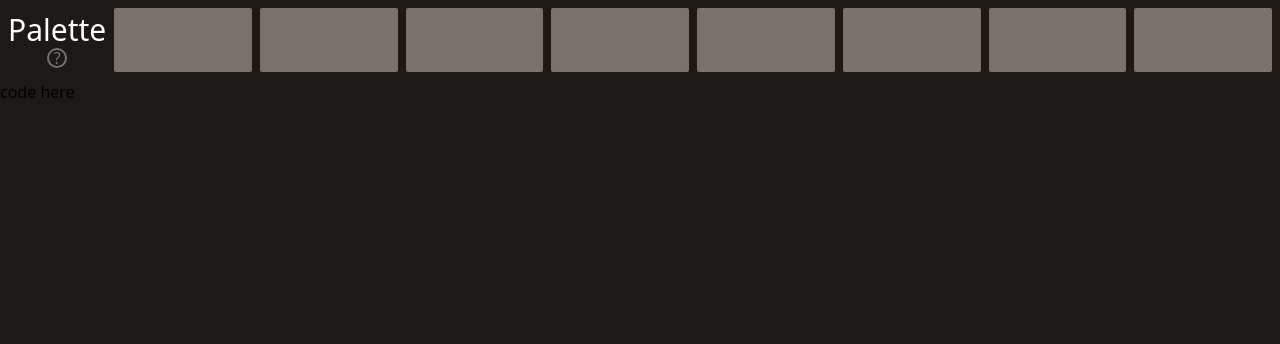
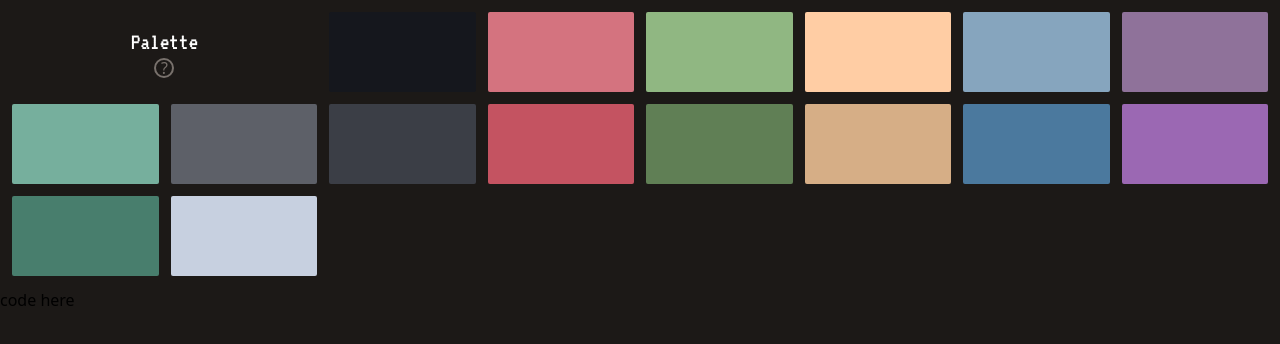
Before and after one commit to j4ns8i/j4ns8i.github.io, a React (Vite) app: page / in a window 1280 px wide. Shown: the top 344 px of the page. Built offline with nearby package versions, Linux system fonts and the light colour scheme.

Commit message:
WIP: using themed colors, moving to HexColorPicker

```diff
--- a/package.json
+++ b/package.json
@@ -12,6 +12,7 @@
   "dependencies": {
     "@jaames/iro": "^5.5.2",
     "react": "^18.2.0",
+    "react-colorful": "^5.6.1",
     "react-dom": "^18.2.0"
   },
   "devDependencies": {
--- a/src/App.tsx
+++ b/src/App.tsx
@@ -1,84 +1,117 @@
 // import circleQuestion from './assets/circle-question.svg'
 
-import iro from "@jaames/iro"
-import { MouseEvent, useRef } from "react"
+// import iro from "@jaames/iro"
+import { MouseEvent, useRef, useState } from "react"
+import { HexColorPicker } from "react-colorful";
 
 function PaletteHeader() {
-  return <h1 className="text-3xl text-white">Palette</h1>
+  return <h1 className="text-2xl font-theme_mono text-white">Palette</h1>
 }
 
 function PaletteInfo() {
   return (
-    <div className="size-5 rounded-full flex justify-center items-center border-2 border-stone-500">
+    <div className="size-5 rounded-full flex justify-center items-center border-2 border-stone-500 mx-auto">
       <p className="text-stone-500">?</p>
     </div>
   )
 }
 
-function PaletteColorBox() {
-  const myRef = useRef<HTMLDivElement>(null)
-  const visible = useRef(false)
+function PaletteColorBox({ bgColor }: { bgColor: string }) {
+  const baseRef = useRef<HTMLDivElement>(null);
+  const pickerRef = useRef<HTMLInputElement>(null);
+  const [visible, setVisible] = useState(false);
+  const [bgc, setBgc] = useState(bgColor);
 
   const handleClick = (event: MouseEvent) => {
-    if (visible.current) {
+    if (visible) {
       return
     }
-    visible.current = true
+    setVisible(true)
     const x = event.clientX, y = event.clientY
-    myRef.current!.style.left = `${x}px`
-    myRef.current!.style.top = `${y}px`
-    iro.ColorPicker(myRef.current!, {
-      width: 300,
-      borderWidth: 1,
-      handleRadius: 10,
-      layout: [
-        {
-          component: iro.ui.Box,
-        },
-        {
-          component: iro.ui.Slider,
-          options: {
-            sliderType: 'hue'
-          }
-        },
-      ]
-    });
+    pickerRef.current!.style.left = `${x}px`
+    pickerRef.current!.style.top = `${y}px`
+    // Color.close();
+    // const picker =
+    // const picker = iro.ColorPicker(pickerRef.current!, {
+    //   width: 300,
+    //   borderColor: '#292524',
+    //   borderWidth: 0,
+    //   handleRadius: 10,
+    //   layout: [
+    //     {
+    //       component: iro.ui.Box,
+    //     },
+    //     {
+    //       component: iro.ui.Slider,
+    //       options: {
+    //         sliderType: 'hue'
+    //       }
+    //     },
+    //   ]
+    // });
+    // picker.on('color:change', (c: iro.Color) => {
+    //   baseRef.current!.style.backgroundColor = c.hexString;
+    // });
+    // picker.on('input:end', () => {
+    //   console.log('input:end');
+    // })
+    // picker.
   }
+
+  // const co = <div ref={baseRef} key={bgc} className={`h-20 rounded-sm ${bgc}`} onClick={handleClick}></div>;
+  // if (visible) {
+  //   return <>
+  //     {co}
+  //     <div ref={pickerRef} className='fixed' ></div >
+  //   </>;
+  // } else {
+  //   return co;
+  // }
 
   return (
     <>
-      <div>
-        <div className='h-16 rounded-sm bg-stone-500' onClick={handleClick}></div>
-        <div ref={myRef} className='fixed'></div>
-      </div>
+      <div ref={baseRef} key={bgc} className={`h-20 rounded-sm ${bgc}`} onClick={handleClick}></div>
+      {/* TODO: add HexColorPicker here */}
     </>
+  )
+}
+
+function PaletteHeaderBox() {
+  return (
+    <div className="place-self-center col-span-2">
+      <PaletteHeader />
+      <PaletteInfo />
+    </div>
   )
 }
 
 function PaletteMix() {
   return (
-    <div className="flex flex-1 gap-2 grow justify-center items-center">
-      <div className="flex flex-col place-items-center">
-        <PaletteHeader />
-        <PaletteInfo />
-      </div>
-      <div className="grid grow gap-2 grid-cols-8">
-        <PaletteColorBox />
-        <PaletteColorBox />
-        <PaletteColorBox />
-        <PaletteColorBox />
-        <PaletteColorBox />
-        <PaletteColorBox />
-        <PaletteColorBox />
-        <PaletteColorBox />
-      </div>
+    <div className="grid grid-flow-row grid-cols-8 gap-3 text-center p-3">
+      <PaletteHeaderBox />
+      <PaletteColorBox bgColor="bg-cterm-0" />
+      <PaletteColorBox bgColor="bg-cterm-1" />
+      <PaletteColorBox bgColor="bg-cterm-2" />
+      <PaletteColorBox bgColor="bg-cterm-3" />
+      <PaletteColorBox bgColor="bg-cterm-4" />
+      <PaletteColorBox bgColor="bg-cterm-5" />
+      <PaletteColorBox bgColor="bg-cterm-6" />
+      <PaletteColorBox bgColor="bg-cterm-7" />
+      <PaletteColorBox bgColor="bg-cterm-8" />
+      <PaletteColorBox bgColor="bg-cterm-9" />
+      <PaletteColorBox bgColor="bg-cterm-10" />
+      <PaletteColorBox bgColor="bg-cterm-11" />
+      <PaletteColorBox bgColor="bg-cterm-12" />
+      <PaletteColorBox bgColor="bg-cterm-13" />
+      <PaletteColorBox bgColor="bg-cterm-14" />
+      <PaletteColorBox bgColor="bg-cterm-15" />
     </div>
   )
 }
 
 function PaletteWindow() {
   return (
-    <div className="bg-stone-900 p-2 flex items-center">
+    <div className="bg-stone-900">
       <PaletteMix />
     </div>
   )
@@ -86,7 +119,7 @@ function PaletteWindow() {
 
 function Preview() {
   return <div className="grow bg-stone-900">
-  code here
+    code here
   </div>
 }
 
--- a/src/index.css
+++ b/src/index.css
@@ -1,6 +1,11 @@
 @tailwind base;
 @tailwind components;
 @tailwind utilities;
+
+@font-face {
+  font-family: 'VT323';
+  src: url('/fonts/VT323/VT323-Regular.ttf');
+}
 
 /* Basic root background overrides */
 @layer components {
--- a/tailwind.config.ts
+++ b/tailwind.config.ts
@@ -1,4 +1,5 @@
 import type { Config } from 'tailwindcss'
+import { fontFamily } from 'tailwindcss/defaultTheme'
 
 export default {
   content: [
@@ -6,7 +7,29 @@ export default {
     "./src/**/*.{js,ts,jsx,tsx}",
   ],
   theme: {
-    extend: {},
+    extend: {
+      colors: {
+        'cterm-0': '#15171d',
+        'cterm-1': '#d4737f',
+        'cterm-2': '#90b782',
+        'cterm-3': '#ffcda4',
+        'cterm-4': '#86a5be',
+        'cterm-5': '#8f729a',
+        'cterm-6': '#76af9d',
+        'cterm-7': '#5d6068',
+        'cterm-8': '#3b3e46',
+        'cterm-9': '#c45361',
+        'cterm-10': '#607f55',
+        'cterm-11': '#d6ae86',
+        'cterm-12': '#4b799e',
+        'cterm-13': '#9b68b3',
+        'cterm-14': '#487e6d',
+        'cterm-15': '#c7d0e0',
+      },
+      fontFamily: {
+        theme_mono: ['VT323', ...fontFamily.mono]
+      },
+    },
   },
   plugins: [],
 } satisfies Config
```
Also changed, not shown: public/fonts/VT323/OFL.txt (added), public/fonts/VT323/VT323-Regular.ttf (added), 1 other file (tests, documents, lock files or other folders).
